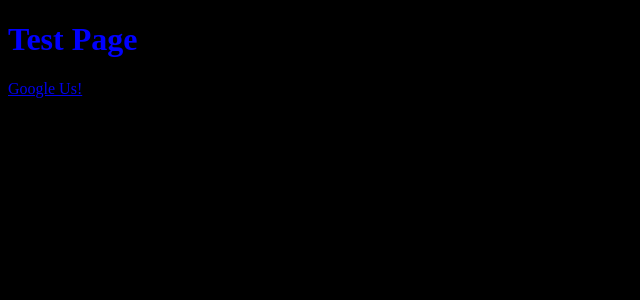
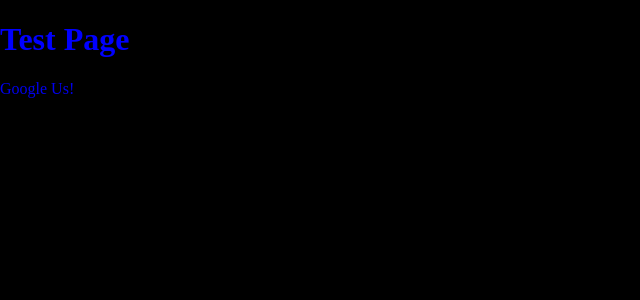
Before and after one commit to jewlsrules/Django-Test-App, a Django app: page /test/ in a window 1280 px wide. Shown: the top 300 px of the page, without its empty margins (0-640 px from the left). Run offline with Django 3.2, Linux system fonts and the light colour scheme.

Commit message:
more styling

```diff
--- a/clients/core/static/core.css
+++ b/clients/core/static/core.css
@@ -4,4 +4,13 @@ h1 {
 
 body {
     background: black;
+    margin: 0;
 }
+
+a {
+    text-decoration: none;
+}
+
+a:hover {
+    text-decoration: underline;
+}
```
